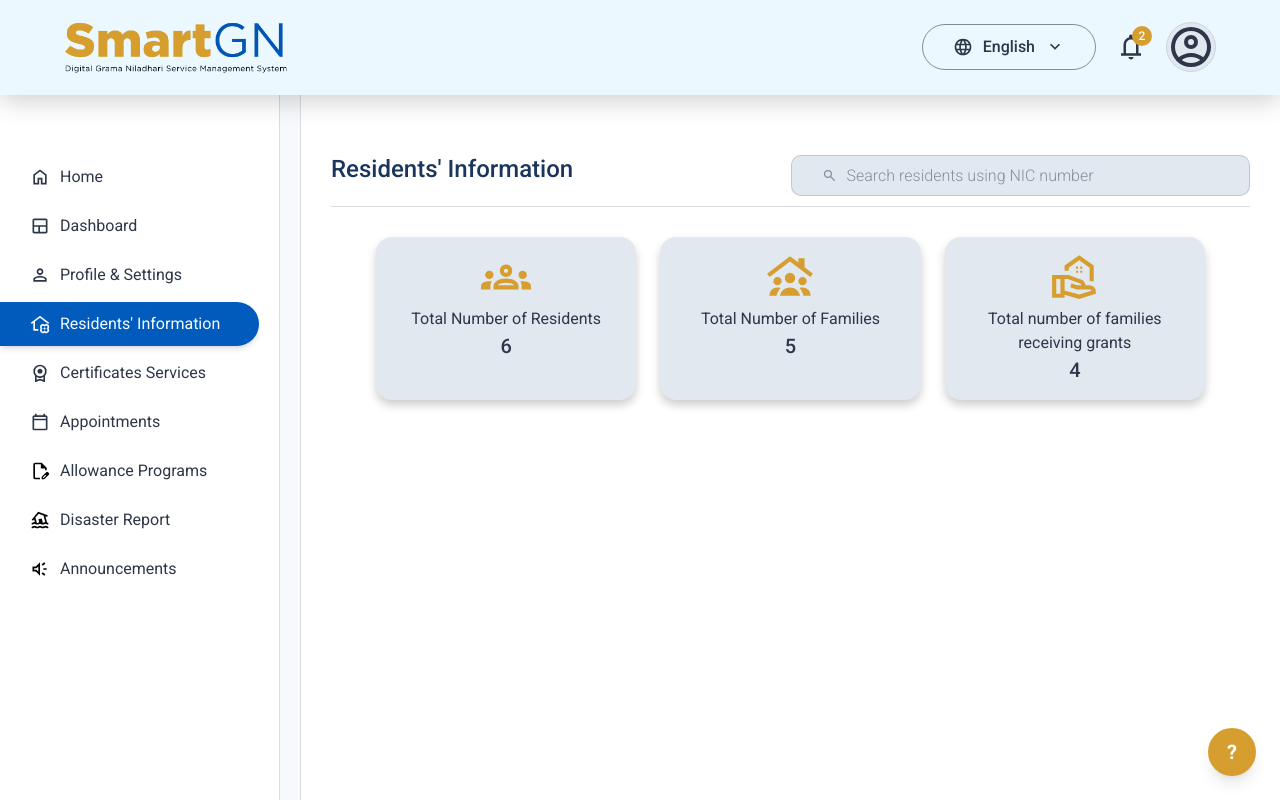
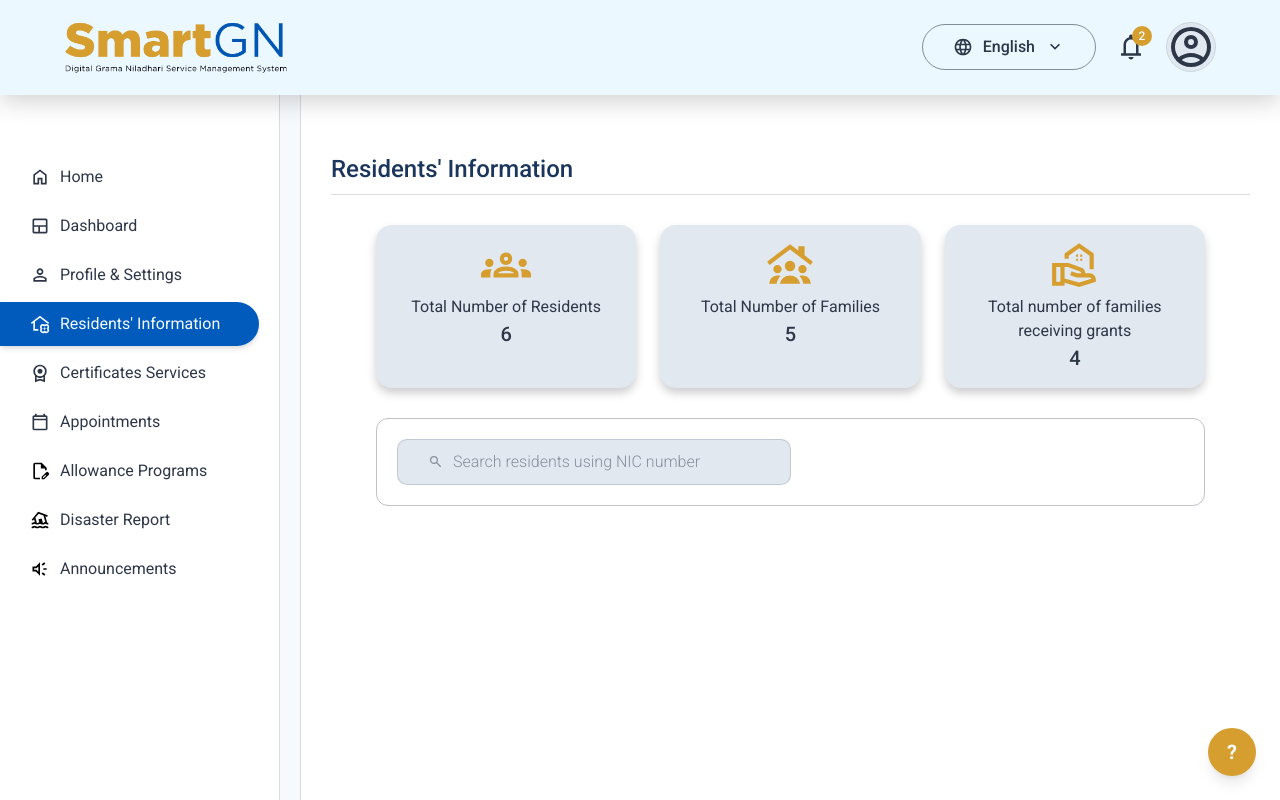
Before and after one commit to Mogith-Code/SmartGN-Digital-GN-Service-Management-System, a React (Vite) app in the folder SmartGN/: page /ResidentsDetails in a window 1280 px wide. Shown: the top 800 px of the page. Built offline with nearby package versions, Linux system fonts and the light colour scheme.

Commit message:
ResidentsDetailsCardLayout.jsx

```diff
--- /dev/null
+++ b/SmartGN/src/Components/ResidentsDetails/ProfileSearchingSection.jsx
@@ -0,0 +1,21 @@
+import React from "react";
+import searchIcon from "../../assets/search_24dp_2D3748_FILL0_wght400_GRAD0_opsz24.svg";
+
+function ProfileSearchingSection() {
+  return (
+    <div className="flex flex-col gap-[20px] w-full flex-col p-4 sm:p-5 md:p-6 lg:p-[20px] border-[1.5px] border-[#2D37484D] rounded-xl">
+      <div className="flex w-[50%] bg-[#E2E8F0] border border-[#2D37482D] rounded-[10px] py-[10px] px-[30px] items-center gap-[10px]">
+        <img
+          src={searchIcon}
+          alt="Search Icon"
+          className="w-[15px] h-[15px] opacity-[50%]"
+        />
+        <span className="text-[16px] font-light text-[#2D3748] opacity-[50%]">
+          Search residents using NIC number
+        </span>
+      </div>
+    </div>
+  );
+}
+
+export default ProfileSearchingSection;
--- a/SmartGN/src/Components/ResidentsDetails/ResidentsDetailsLayout.jsx
+++ b/SmartGN/src/Components/ResidentsDetails/ResidentsDetailsLayout.jsx
@@ -1,7 +1,8 @@
 import React from "react";
 import { useLanguage } from "../../utils/translate";
-import searchIcon from "../../assets/search_24dp_2D3748_FILL0_wght400_GRAD0_opsz24.svg";
+
 import ResidentsDetailsCardLAyout from "./ResidentsDetailsCardLAyout";
+import ProfileSearchingSection from "./ProfileSearchingSection";
 
 function ResidentsDetailsLayout() {
   const { lang } = useLanguage();
@@ -19,21 +20,14 @@ function ResidentsDetailsLayout() {
     <>
       <div className="flex justify-between text-xl sm:text-2xl md:text-3xl lg:text-[24px] font-medium text-[#1B365D] border-b border-[#2D37482D] pb-2 sm:pb-2.5 md:pb-3 lg:pb-[10px] mt-12 sm:mt-14 md:mt-16 lg:mt-[60px] mx-4 sm:mx-6 md:mx-8 lg:mx-[30px]">
         {t.Title}
-
-        <div className="flex w-[50%] bg-[#E2E8F0] border border-[#2D37482D] rounded-[10px] py-[10px] px-[30px] items-center gap-[10px]">
-          <img
-            src={searchIcon}
-            alt="Search Icon"
-            className="w-[15px] h-[15px] opacity-[50%]"
-          />
-          <span className="text-[16px] font-light text-[#2D3748] opacity-[50%]">
-            Search residents using NIC number
-          </span>
-        </div>
       </div>
 
       <div className="grid grid-cols-1 sm:grid-cols-2 lg:grid-cols-3 gap-4 sm:gap-5 md:gap-6 mx-4 sm:mx-6 md:mx-8 lg:mx-[75px] mt-4 sm:mt-5 md:mt-6 lg:mt-[30px]">
-       <ResidentsDetailsCardLAyout />
+        <ResidentsDetailsCardLAyout />
+      </div>
+
+      <div className="flex mt-4 sm:mt-5 md:mt-6 lg:mt-[30px] mx-4 sm:mx-6 md:mx-8 lg:mx-[75px]">
+        <ProfileSearchingSection />
       </div>
     </>
   );
```
